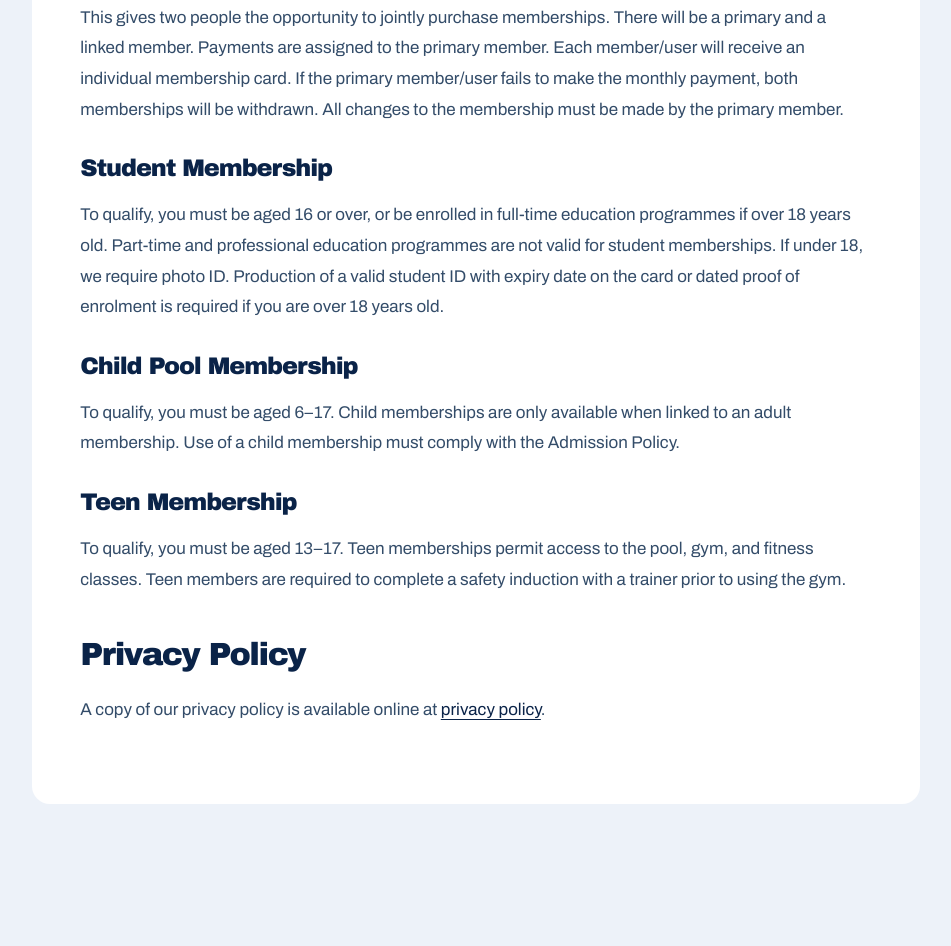
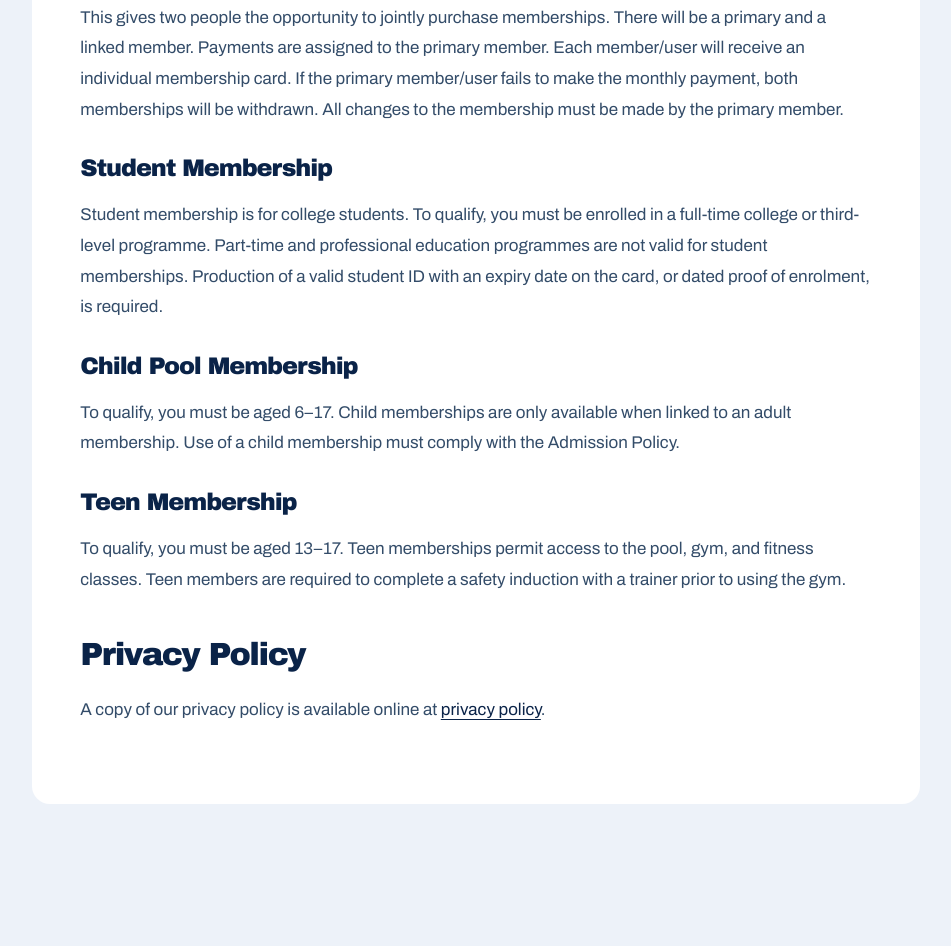
Before and after one commit to Nandui/leisureworld-site, a website: page Policies/terms-and-conditions.html in a window 1280 px wide. Shown: the part 6899-7845 px from the top of the page, without its empty margins (294-1245 px from the left). Drawn offline with Linux system fonts and the light colour scheme.

Commit message:
Make student membership and sessions for full-time college students
Co-Authored-By: Claude Opus 5.5 <noreply@anthropic.com>
Claude-Session: https://claude.ai/code/session_015uHrJMwE7twPGCmtMKhYQT

```diff
--- a/Policies/terms-and-conditions.html
+++ b/Policies/terms-and-conditions.html
@@ -117,7 +117,7 @@
 <h3>Couple Membership</h3>
 <p>This gives two people the opportunity to jointly purchase memberships. There will be a primary and a linked member. Payments are assigned to the primary member. Each member/user will receive an individual membership card. If the primary member/user fails to make the monthly payment, both memberships will be withdrawn. All changes to the membership must be made by the primary member.</p>
 <h3>Student Membership</h3>
-<p>To qualify, you must be aged 16 or over, or be enrolled in full-time education programmes if over 18 years old. Part-time and professional education programmes are not valid for student memberships. If under 18, we require photo ID. Production of a valid student ID with expiry date on the card or dated proof of enrolment is required if you are over 18 years old.</p>
+<p>Student membership is for college students. To qualify, you must be enrolled in a full-time college or third-level programme. Part-time and professional education programmes are not valid for student memberships. Production of a valid student ID with an expiry date on the card, or dated proof of enrolment, is required.</p>
 <h3>Child Pool Membership</h3>
 <p>To qualify, you must be aged 6–17. Child memberships are only available when linked to an adult membership. Use of a child membership must comply with the Admission Policy.</p>
 <h3>Teen Membership</h3>
```
Also changed, not shown: Policies/admission-policy.html (+1 -1 lines).
